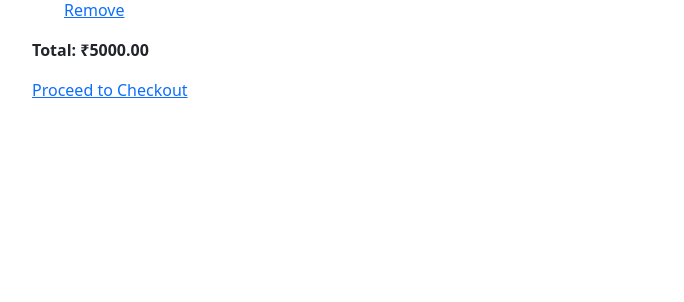
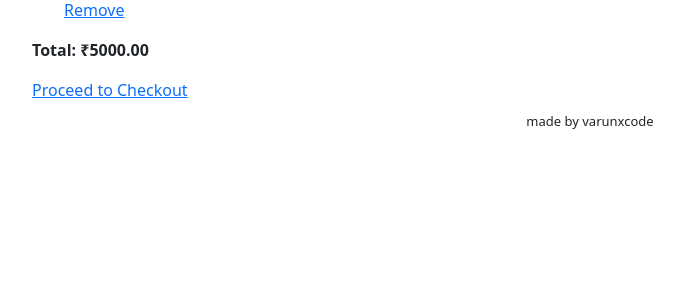
Before and after one commit to varunxcode/shopping, a Django app: page /cart/ in a window 1280 px wide. Shown: the part 155-457 px from the top of the page, without its empty margins (50-734 px from the left). Run offline with Django 5.2, Linux system fonts and the light colour scheme; a user stored in the database is signed in; data comes from the database, SQL or seed files in the repository.

Commit message:
commit 5

```diff
--- a/ecommerce/shop/templates/base.html
+++ b/ecommerce/shop/templates/base.html
@@ -23,5 +23,8 @@
     <hr>
     {% block content %}{% endblock %}
 </div>
+<footer style="text-align:center; padding:10px; font-size:small;">
+      made by varunxcode
+</footer>
 </body>
 </html>
```
